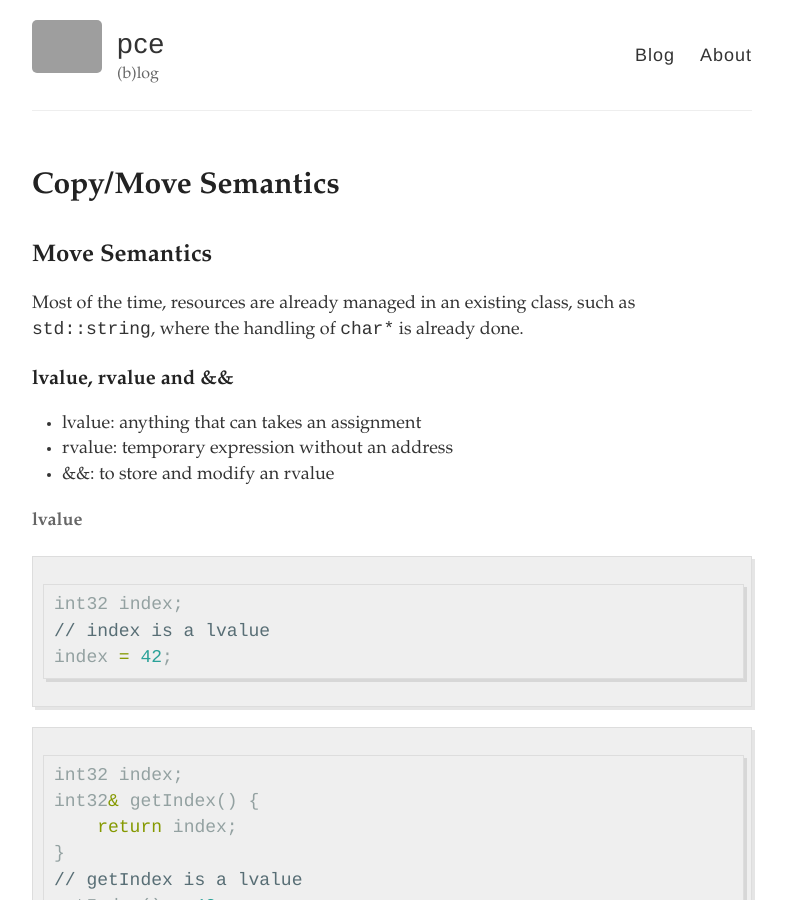
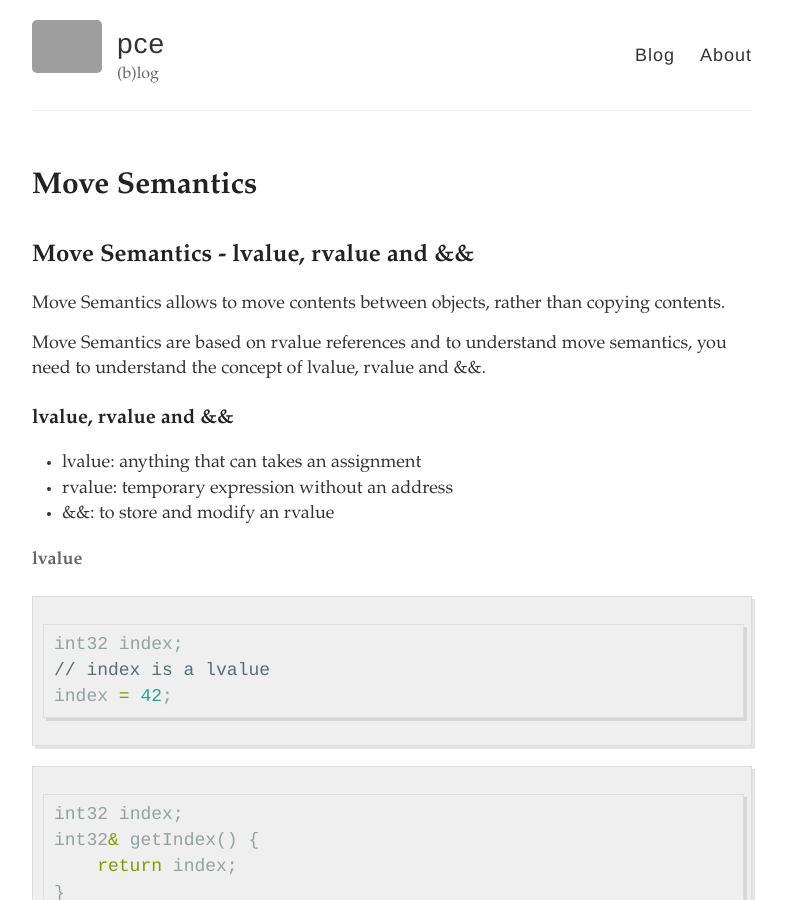
Before and after one commit to pce/pce.github.io, a Jekyll site: the page built from _posts/2021-03-26-Memory_CopyMoveSemanticsRuleOfFive.md, in a window 1280 px wide and 900 px high. Shown: the whole window, without its empty margins (248-1034 px from the left). Built offline with Jekyll 4.4.1, drawn with Linux system fonts in a browser that asks for light colours; grey boxes are pictures that could not be loaded.

Commit message:
20210326 Move Semantics

```diff
--- a/_posts/2021-03-26-Memory_CopyMoveSemanticsRuleOfFive.md
+++ b/_posts/2021-03-26-Memory_CopyMoveSemanticsRuleOfFive.md
@@ -1,16 +1,19 @@
 ---
 layout: post
-title: Copy/Move Semantics
+title: Move Semantics
 description: Rule of Three/Five
 tags: c++
 ---
 
 
 
-## Move Semantics
+## Move Semantics - lvalue, rvalue and &&
 
-Most of the time, resources are already managed in an existing class, such as `std::string`, where the handling of `char*` is already done.
 
+Move Semantics allows to move contents between objects, rather than copying contents.
+
+
+Move Semantics are based on rvalue references and to understand move semantics, you need to understand the concept of lvalue, rvalue and &&.
 
 ### lvalue, rvalue and &&
 
```
Also changed, not shown: 1 other file.
